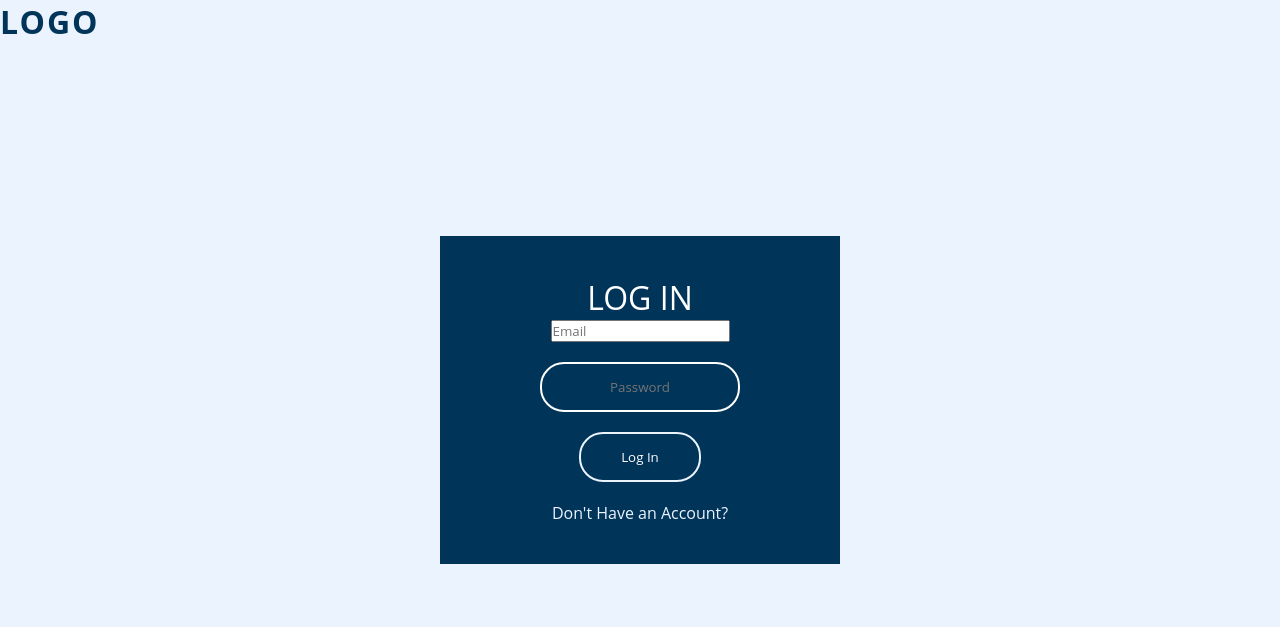
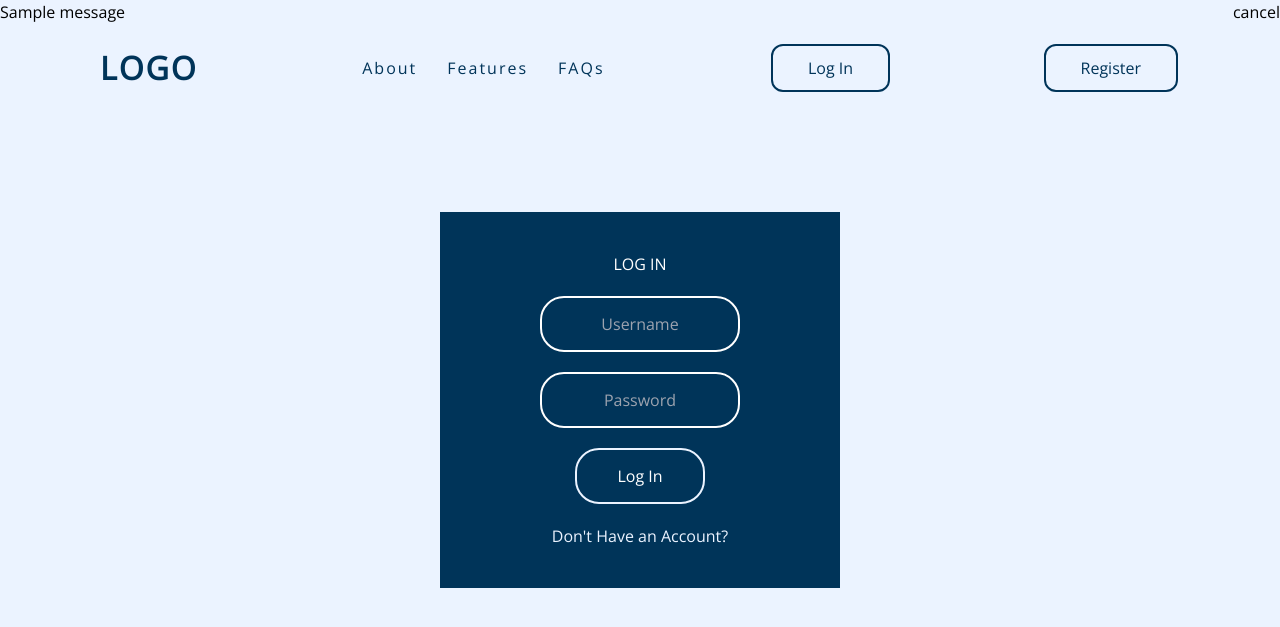
Before and after one commit to markantao/ShopNation, a Flask app: page /login in a window 1280 px wide. Shown: the top 627 px of the page. Run offline with Flask 2, Linux system fonts and the light colour scheme; tables that the repository leaves empty hold one stand-in row (values such as "Sample post"); one stand-in notice (Sample message) is shown.

Commit message:
Add login and register, add sessions and add base html

```diff
--- a/app.py
+++ b/app.py
@@ -1,14 +1,87 @@
-from flask import Flask, render_template
+import sqlite3
+from flask import Flask, render_template, request, flash, redirect, session
+from cryptography.fernet import Fernet
+db = sqlite3.connect("database.db", check_same_thread = False)
+cursor = db.cursor()
+cursor.execute("CREATE TABLE IF NOT EXISTS USERS (USERID INTEGER PRIMARY KEY AUTOINCREMENT, USERNAME VARCHAR(20) UNIQUE NOT NULL, PASSWORD VARCHAR(255) NOT NULL)")
+db.commit()
+app = Flask(__name__)
+app.secret_key = "This is an unguessable secret key"
+key = b'pRmgMa8T0INjEAfksaq2aafzoZXEuwKI7wDe4c1F8AY='
+fernet = Fernet(key)
 
-app = Flask(__name__)
+# FLASH MESSAGE CSS
+alert_error = "p-3 px-3 bg-red-600 text-white"
+warning_error = "p-3 px-3 bg-yellow-400"
+success = "p-3 px-3 bg-green-500 text-white"
+
+def isLogged():
+	if "isLogged" in session:
+		return True
+	else:
+		return False
+
+# Routes
 @app.route("/")
 def index():
 	return render_template("index.html")
-@app.route("/login")
+@app.route("/register", methods = ["GET", "POST"])
+def register():
+	if request.method == "POST":
+		username = request.form["username"]
+		plain_password = request.form["password"]
+		plain_password_confirm = request.form["confirm_password"]
+		if plain_password != plain_password_confirm:
+			flash("Passwords don't match", warning_error)
+			return redirect("/register")
+		b = bytes(plain_password, "utf-8")
+		password = fernet.encrypt(b)
+		cursor.execute("INSERT INTO USERS VALUES (NULL, ?, ?)", (username, password))
+		db.commit()
+		session["is_Logged"] = True
+		session["username"] = username
+		flash("Registered successfully!", success)
+		return redirect("/")
+	else:
+		logged = isLogged()
+		if logged == True:
+			flash("You are already logged in", alert_error)
+			return redirect("/")
+		return render_template("register.html")
+@app.route("/login", methods = ["GET", "POST"])
 def login():
+	if request.method == "POST":
+		username = request.form["username"]
+		password = request.form["password"]
+		cursor.execute("SELECT PASSWORD FROM USERS WHERE USERNAME = (?)", (username,))
+		try:
+			encrypted = cursor.fetchall()[0][0]
+		except IndexError:
+			flash("Username or password are incorrect!", alert_error)
+			return redirect("/login")
+		if fernet.decrypt(encrypted) == bytes(password, "utf-8"):
+			session["isLogged"] = True
+			session["username"] = username
+			flash("Successfully logged in!", success)
+			return redirect("/")
+		else:
+			flash("Username or password are incorrect!", alert_error)
+			return redirect("/login")
+
+		return "POST REQUEST"
 	return render_template("login.html")
-@app.route("/register")
-def register():
-	return render_template("register.html")
+@app.route("/logout")
+def logout():
+	if "isLogged" in session:
+		session.pop("isLogged", None)
+		session.pop("username", None)
+		flash("Successfully logged out!", success)
+		return redirect("/")
+	else:
+		flash("You are not logged in!", warning_error)
+		return redirect("/login")
+
+
+# Run the app
 if __name__ == '__main__':
 	app.run(debug = True)
--- /dev/null
+++ b/templates/base.html
@@ -0,0 +1,45 @@
+<!DOCTYPE html>
+<html lang="en">
+<head>
+	<meta charset="UTF-8">
+	<meta http-equiv="X-UA-Compatible" content="IE=edge">
+	<meta name="viewport" content="width=device-width, initial-scale=1.0">
+	<link href="https://fonts.googleapis.com/icon?family=Material+Icons" rel="stylesheet">
+	<link href="https://unpkg.com/tailwindcss@^1.0/dist/tailwind.min.css" rel="stylesheet">
+	<title>{% block title%}{% endblock title %}</title>
+	{% for category, message in get_flashed_messages(with_categories = true) %}
+		<div class="{{ category }} flex items-center justify-between">
+			<span>{{ message }}</span>
+			<button onclick="this.parentElement.remove()">cancel</button>
+	  	</div>
+		  {% endfor %}
+		  <link rel="stylesheet" href="{{ url_for('static', filename='css/main.css') }}">
+		  {% if "isLogged" not in session %}
+		  <header>
+
+			<a href="/" class="logo">Logo</a>
+			<ul>
+				<li><a href="#about">About</a></li>
+				<li><a href="#features">Features</a></li>
+				<li><a href="#faqs">FAQs</a></li>
+			</ul>
+			<a href="/login" class="button log">Log In</a>
+			<a href="/register" class="button log">Register</a>
+		</header>
+		{% else %}
+			<header>
+				<a href="#" class="logo">Logo</a>
+				<ul>
+					<li><a href="#about">About</a></li>
+					<li><a href="#features">Features</a></li>
+					<li><a href="#faqs">FAQs</a></li>
+				</ul>
+				<a href="/logout" class="button log">Logout</a>
+			</header>
+		{% endif %}
+	{% block head %}{% endblock head %}
+</head>
+<body>
+	{% block body %}{% endblock body %}
+</body>
+</html>
--- a/templates/login.html
+++ b/templates/login.html
@@ -1,27 +1,26 @@
-<!DOCTYPE html>
-<html lang="en">
-<head>
+{% extends 'base.html' %}
+{% block head %}
+
 <meta charset="UTF-8">
 <meta http-equiv="X-UA-Compatible" content="IE=edge">
 <meta name="viewport" content="width=device-width, initial-scale=1.0">
 <title>Log In</title>
-
 <!--links-->
 <link rel="stylesheet" href="{{ url_for('static', filename='css/login.css') }}">
-</head>
-<body>
+{% endblock head %}
+
+{% block body %}
+
 <!--login-->
 <div class="container">
 	<div class="login">
-            <a href="/" class="logo">Logo</a>
-            <form action="login.html" class="box">
+            <form action="#" class="box" method="POST">
 				<h1>Log In</h1>
-                <input type="email" name="" placeholder="Email">
-                <input type="password" name="" placeholder="Password">
-                <input type="submit" name="" value="Log In">
+                <input type="text" name="username" placeholder="Username">
+                <input type="password" name="password" placeholder="Password">
+                <input type="submit" value="Log In">
                 <a href="/register">Don't Have an Account?</a>
             </form>
         </div>
     </div>
-</body>
-</html>
+{% endblock body %}
```
Also changed, not shown: templates/index.html (+8 -24 lines), templates/register.html (+10 -13 lines), 1 other file. Lines whose indentation alone changed are shown as unchanged.
